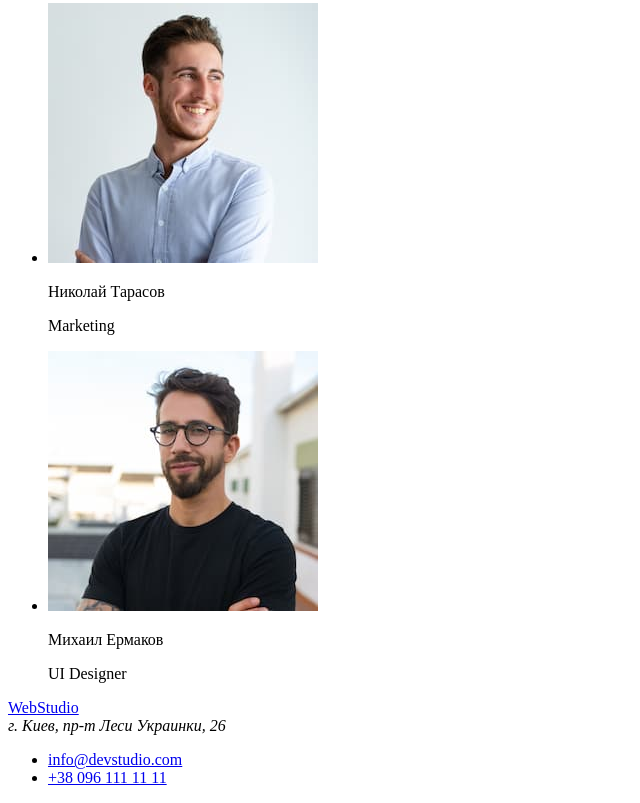
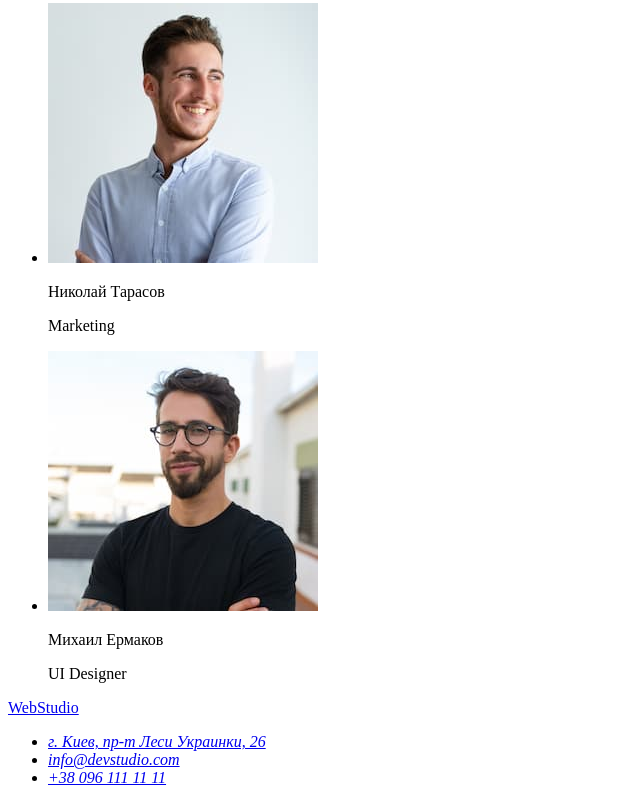
Before and after one commit to alexey-br/goit-markup-hw-01, a plain HTML site: page index.html in a window 1280 px wide. Shown: the part 2364-3167 px from the top of the page, without its empty margins (0-640 px from the left). Drawn offline with Linux system fonts and the light colour scheme.

Commit message:
address modification

```diff
--- a/index.html
+++ b/index.html
@@ -116,10 +116,13 @@
     <!-- нижний колонтитул -->
     <footer>
       <a href="./index.html"><span class="logo-web">Web</span>Studio</a>
-
-      <address>г. Киев, пр-т Леси Украинки, 26</address>
-
+      <address>
         <ul>
+          <li>
+            <a href="https://goo.gl/maps/2VdXaHQesthj9XHVA" target="_blank" rel="noreferrer noopener"
+              >г. Киев, пр-т Леси Украинки, 26</a
+            >
+          </li>
           <li>
             <a href="mailto:info@devstudio.com">info@devstudio.com</a>
           </li>
@@ -127,6 +130,7 @@
             <a href="tel:+380961111111">+38 096 111 11 11</a>
           </li>
         </ul>
+      </address>
     </footer>
   </body>
 </html>
```
Lines whose indentation alone changed are shown as unchanged.
